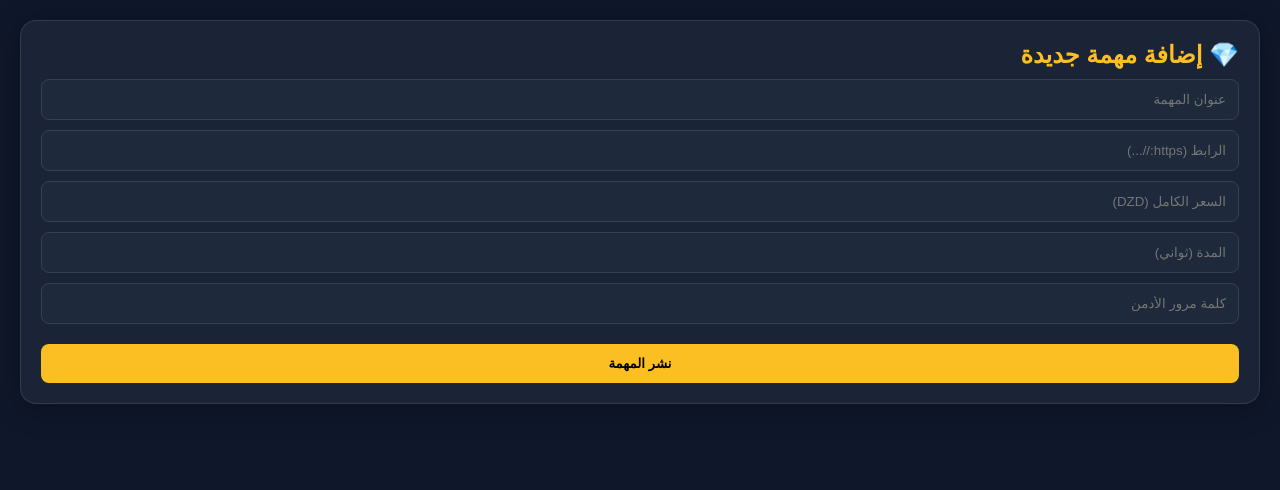
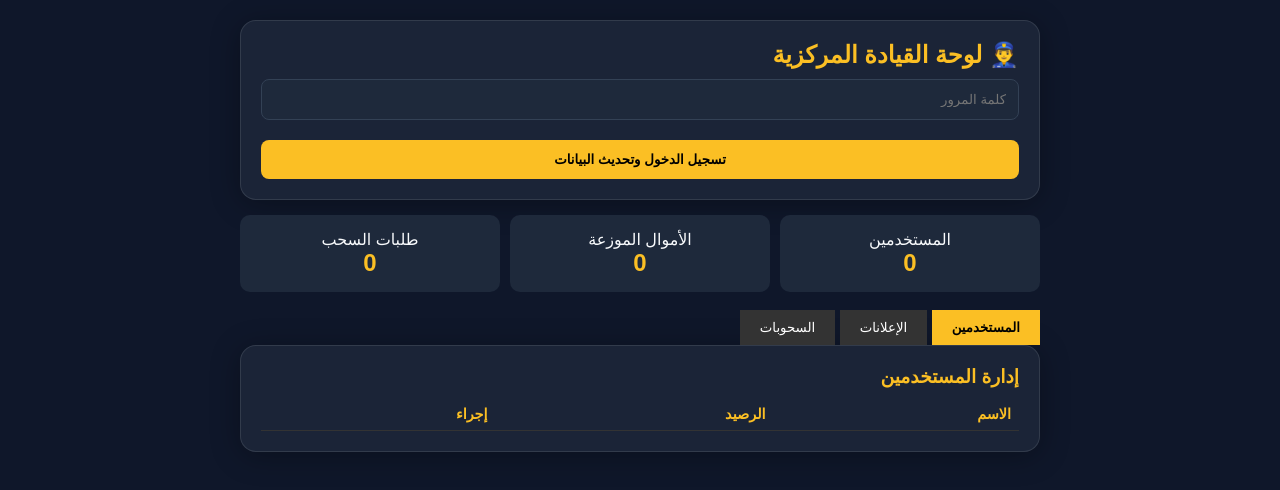
Before and after one commit to ammarcharef/GiantBotJS, a website: page public/admin.html in a window 1280 px wide. Drawn offline with Linux system fonts and the light colour scheme.

Commit message:
Revamp admin dashboard layout and functionality

```diff
--- a/public/admin.html
+++ b/public/admin.html
@@ -2,38 +2,143 @@
 <html dir="rtl">
 <head>
     <meta charset="UTF-8">
-    <meta name="viewport" content="width=device-width, initial-scale=1.0">
-    <title>إدارة المهام</title>
+    <title>لوحة القيادة</title>
     <link rel="stylesheet" href="style.css">
+    <style>
+        .admin-grid { display: grid; grid-template-columns: repeat(auto-fit, minmax(150px, 1fr)); gap: 10px; }
+        .stat-card { background: #1e293b; padding: 15px; border-radius: 10px; text-align: center; }
+        .stat-num { font-size: 1.5rem; color: #fbbf24; font-weight: bold; }
+        table { width: 100%; border-collapse: collapse; margin-top: 10px; font-size: 0.9rem; }
+        th, td { padding: 8px; border-bottom: 1px solid #333; text-align: right; }
+        th { color: #fbbf24; }
+        .tab-btn { background: #333; border: none; padding: 10px 20px; color: white; cursor: pointer; }
+        .active-tab { background: #fbbf24; color: black; font-weight: bold; }
+        .section { display: none; }
+    </style>
 </head>
 <body>
-    <div class="glass">
-        <h2>💎 إضافة مهمة جديدة</h2>
-        <input type="text" id="title" placeholder="عنوان المهمة">
-        <input type="url" id="url" placeholder="الرابط (https://...)">
-        <input type="number" id="price" placeholder="السعر الكامل (DZD)">
-        <input type="number" id="sec" placeholder="المدة (ثواني)">
-        <input type="password" id="pass" placeholder="كلمة مرور الأدمن">
-        <button class="btn" onclick="publish()">نشر المهمة</button>
+    <div style="max-width: 800px; margin: auto;">
+        <div class="glass">
+            <h2>👮‍♂️ لوحة القيادة المركزية</h2>
+            <input type="password" id="admin-pass" placeholder="كلمة المرور" style="margin-bottom:10px;">
+            <button class="btn" onclick="loadData()">تسجيل الدخول وتحديث البيانات</button>
+        </div>
+
+        <div class="admin-grid">
+            <div class="stat-card">المستخدمين<div class="stat-num" id="s-users">0</div></div>
+            <div class="stat-card">الأموال الموزعة<div class="stat-num" id="s-money">0</div></div>
+            <div class="stat-card">طلبات السحب<div class="stat-num" id="s-withdraw">0</div></div>
+        </div>
+
+        <br>
+        <div>
+            <button class="tab-btn active-tab" onclick="showTab('users')">المستخدمين</button>
+            <button class="tab-btn" onclick="showTab('tasks')">الإعلانات</button>
+            <button class="tab-btn" onclick="showTab('withdraws')">السحوبات</button>
+        </div>
+
+        <div id="tab-users" class="section glass" style="display:block;">
+            <h3>إدارة المستخدمين</h3>
+            <table id="users-table"><thead><tr><th>الاسم</th><th>الرصيد</th><th>إجراء</th></tr></thead><tbody></tbody></table>
+        </div>
+
+        <div id="tab-tasks" class="section glass">
+            <h3>إضافة إعلان خارجي/داخلي</h3>
+            <input id="t-title" placeholder="العنوان">
+            <input id="t-url" placeholder="الرابط (Smartlink أو قناة)">
+            <input id="t-price" type="number" placeholder="السعر الكامل (DZD)">
+            <input id="t-sec" type="number" placeholder="الثواني">
+            <button class="btn btn-green" onclick="addTask()">نشر الإعلان</button>
+            <hr>
+            <table id="tasks-table"><thead><tr><th>العنوان</th><th>السعر</th><th>حذف</th></tr></thead><tbody></tbody></table>
+        </div>
+
+        <div id="tab-withdraws" class="section glass">
+            <h3>طلبات السحب المعلقة</h3>
+            <table id="withdraw-table"><thead><tr><th>المستخدم</th><th>المبلغ</th><th>بيانات الدفع</th><th>قرار</th></tr></thead><tbody></tbody></table>
+        </div>
     </div>
 
     <script>
-        async function publish() {
-            const data = {
-                title: document.getElementById('title').value,
-                url: document.getElementById('url').value,
-                price: document.getElementById('price').value,
-                seconds: document.getElementById('sec').value,
-                password: document.getElementById('pass').value
+        let password = "";
+
+        async function loadData() {
+            password = document.getElementById('admin-pass').value;
+            const res = await fetch('/api/admin/data', {
+                method: 'POST', headers: {'Content-Type': 'application/json'}, body: JSON.stringify({password})
+            });
+            const data = await res.json();
+            if(data.error) { alert("كلمة السر خاطئة"); return; }
+
+            // تعبئة الإحصائيات
+            document.getElementById('s-users').innerText = data.stats.totalUsers;
+            document.getElementById('s-money').innerText = data.stats.totalBalance.toFixed(2);
+            document.getElementById('s-withdraw').innerText = data.stats.pendingWithdrawals;
+
+            // تعبئة الجداول
+            fillTable('users-table', data.users, (u) => `
+                <td>${u.fullName || u.name} <br> <small>${u.paymentAccount || 'غير مسجل'}</small></td>
+                <td>${u.balance.toFixed(2)}</td>
+                <td>${u.isBanned ? 'محظور' : `<button onclick="action('ban_user', '${u.id}')" style="color:red">حظر</button>`}</td>
+            `);
+
+            fillTable('tasks-table', data.tasks, (t) => `
+                <td>${t.title} <br> <a href="${t.url}" target="_blank">رابط</a></td>
+                <td>${t.fullPrice}</td>
+                <td><button onclick="action('delete_task', '${t._id}')">❌</button></td>
+            `);
+
+            // هنا يتم عرض السحوبات ببيانات الدفع الحقيقية
+            fillTable('withdraw-table', data.withdrawals, (w) => `
+                <td>${w.userId}</td>
+                <td style="color:#fbbf24">${w.amount}</td>
+                <td>${w.method} <br> <b>${w.account}</b></td>
+                <td>
+                    <button onclick="action('approve_withdraw', '${w._id}')">✅</button>
+                    <button onclick="action('reject_withdraw', '${w._id}')">❌</button>
+                </td>
+            `);
+        }
+
+        function fillTable(id, list, rowFn) {
+            const tbody = document.querySelector(`#${id} tbody`);
+            tbody.innerHTML = "";
+            list.forEach(item => {
+                const tr = document.createElement('tr');
+                tr.innerHTML = rowFn(item);
+                tbody.appendChild(tr);
+            });
+        }
+
+        async function action(type, id) {
+            if(!confirm("هل أنت متأكد؟")) return;
+            await fetch('/api/admin/action', {
+                method: 'POST', headers: {'Content-Type': 'application/json'},
+                body: JSON.stringify({password, type, id})
+            });
+            loadData(); // تحديث
+        }
+
+        async function addTask() {
+            const payload = {
+                title: document.getElementById('t-title').value,
+                url: document.getElementById('t-url').value,
+                fullPrice: document.getElementById('t-price').value,
+                seconds: document.getElementById('t-sec').value
             };
-            const res = await fetch('/api/admin/add', {
-                method: 'POST',
-                headers: {'Content-Type': 'application/json'},
-                body: JSON.stringify(data)
+            await fetch('/api/admin/action', {
+                method: 'POST', headers: {'Content-Type': 'application/json'},
+                body: JSON.stringify({password, type: 'add_task', payload})
             });
-            const json = await res.json();
-            if(json.success) alert("✅ تم النشر بنجاح!");
-            else alert("❌ خطأ: " + json.error);
+            alert("تم النشر");
+            loadData();
+        }
+
+        function showTab(name) {
+            document.querySelectorAll('.section').forEach(d => d.style.display = 'none');
+            document.getElementById('tab-' + name).style.display = 'block';
+            document.querySelectorAll('.tab-btn').forEach(b => b.classList.remove('active-tab'));
+            event.target.classList.add('active-tab');
         }
     </script>
 </body>
```
